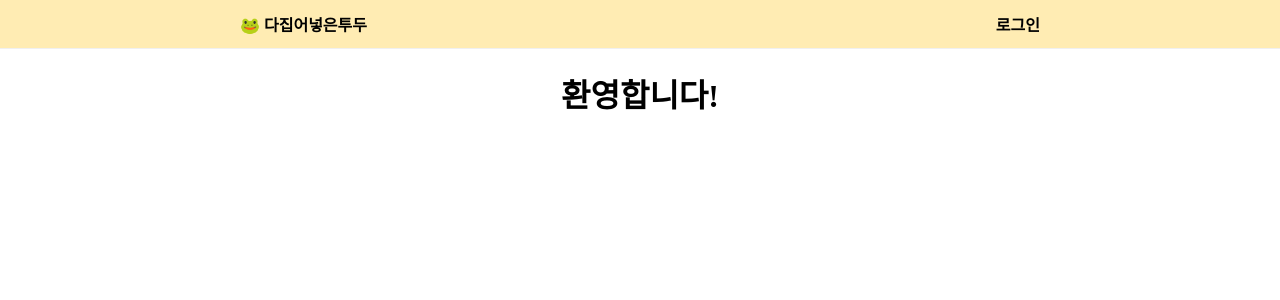
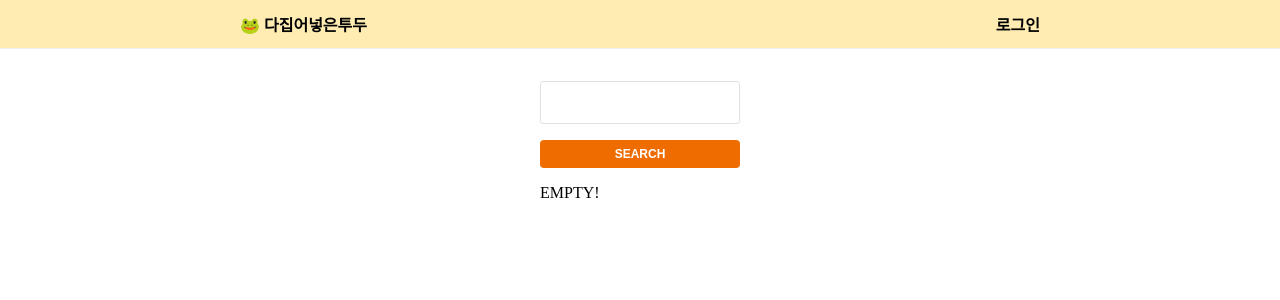
Before and after one commit to mandaringit/bookmarking-frontend, a React (Create React App) app: page / in a window 1280 px wide. Shown: the top 300 px of the page. Built offline with nearby package versions, Linux system fonts and the light colour scheme.

Commit message:
add: useInput 훅 + BookSearch 페이지 + 스토리북

```diff
--- a/src/App.tsx
+++ b/src/App.tsx
@@ -4,9 +4,9 @@ import TodoList from "./features/todos/TodoList";
 import { Redirect, Route, Switch } from "react-router-dom";
 import Login from "./features/auth/Login";
 import Navbar from "./components/Navbar";
-import Home from "./components/Home";
 import { useSelector } from "react-redux";
 import { selectLoggedInUser } from "./features/auth/authSlice";
+import BookSearch from "./features/books/BookSearch";
 
 const Container = styled.div`
   height: 100%;
@@ -16,6 +16,7 @@ const RouteContainer = styled.div`
   display: flex;
   justify-content: center;
   align-items: center;
+  padding-top: 2rem;
 `;
 
 function App() {
@@ -25,7 +26,7 @@ function App() {
       <Navbar loggedInUser={loggedInUser} />
       <RouteContainer>
         <Switch>
-          <Route exact path='/' component={Home} />
+          <Route exact path='/' component={BookSearch} />
           <Route path='/todos' component={TodoList} />
           <Route path='/login' component={Login} />
           <Redirect to='/' />
--- /dev/null
+++ b/src/features/books/BookSearch.tsx
@@ -0,0 +1,73 @@
+import React, { useState } from "react";
+import styled from "styled-components";
+import naverApi, { NaverBook } from "../../api/naverApi";
+import Button from "../../components/Button";
+import Input from "../../components/Input";
+import { useInput } from "../../hooks/useInput";
+import BookSearchList from "./BookSearchList";
+
+export interface PureBookSearchProps {
+  /**
+   * 책 검색어
+   */
+  query: string;
+  /**
+   * API 요청 후 받아온 책 목록
+   */
+  books: NaverBook[];
+  /**
+   * 로딩 상태
+   */
+  loading: boolean;
+  onChange?: (e: React.ChangeEvent<HTMLInputElement>) => void;
+  onSearch?: () => void;
+}
+
+const Container = styled.div`
+  max-width: 800px;
+  margin: 0 auto;
+  display: grid;
+  gap: 1rem;
+`;
+
+export const PureBookSearch = ({
+  query,
+  books,
+  loading,
+  onChange,
+  onSearch,
+}: PureBookSearchProps) => {
+  return (
+    <Container>
+      <Input value={query} onChange={onChange} width='100%' />
+      <Button onClick={onSearch}>SEARCH</Button>
+      <BookSearchList books={books} loading={loading} />
+    </Container>
+  );
+};
+
+const BookSearch = () => {
+  const { value: query, onChange } = useInput("");
+  const [books, setBooks] = useState<NaverBook[]>([]);
+  const [loading, setLoading] = useState<boolean>(false);
+  const onSearch = async () => {
+    setLoading(true);
+    const { data } = await naverApi.searchBooks(query);
+    setLoading(false);
+
+    if (data.items.length === 0) return;
+    setBooks(data.items);
+  };
+
+  return (
+    <PureBookSearch
+      query={query}
+      books={books}
+      loading={loading}
+      onChange={onChange}
+      onSearch={onSearch}
+    />
+  );
+};
+
+export default BookSearch;
--- /dev/null
+++ b/src/hooks/useInput.tsx
@@ -0,0 +1,8 @@
+import { useState } from "react";
+
+export const useInput = (initValue: string) => {
+  const [value, setValue] = useState<string>(initValue);
+  const onChange = (e: React.ChangeEvent<HTMLInputElement>) =>
+    setValue(e.target.value);
+  return { value, onChange };
+};
```
Also changed, not shown: 1 other file (tests, documents, lock files or other folders).
